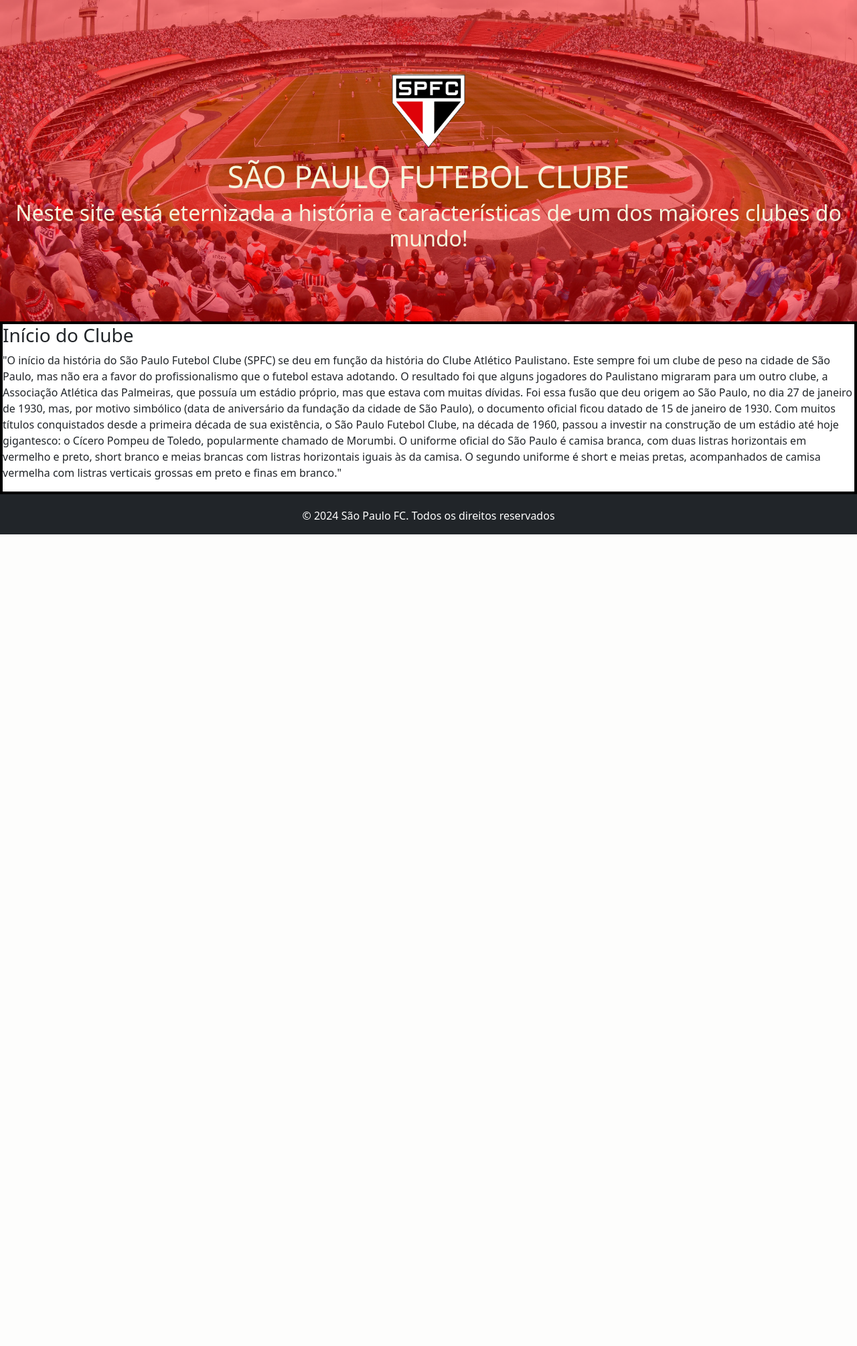
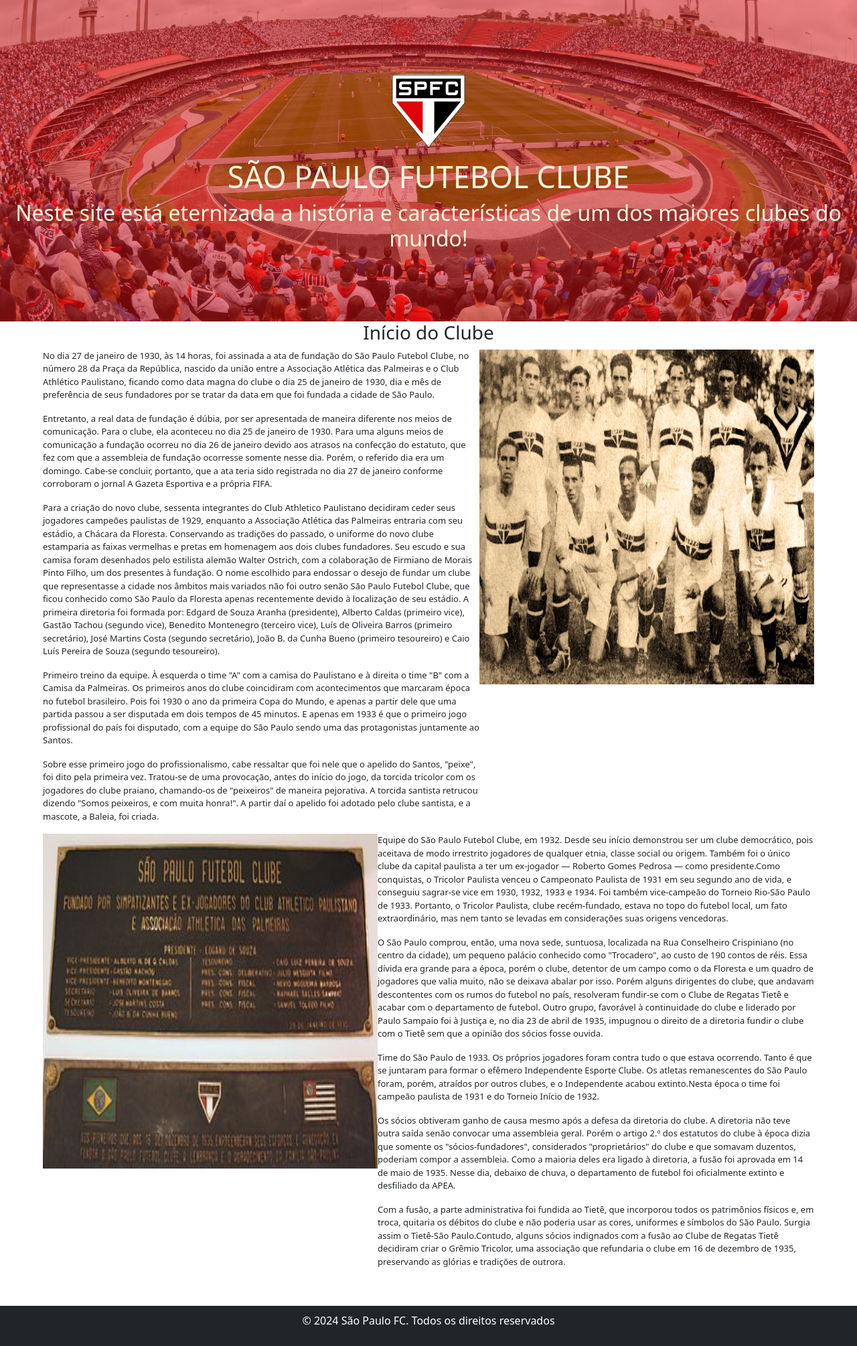
Before and after one commit to yCels/Desafio-3, a Flask app: page / in a window 1280 px wide. Shown: the part 107-2117 px from the top of the page at 67% size. Before the commit the page ends 905 px from the top, so only its background shows below. Run offline with Flask 3, Linux system fonts and the light colour scheme; some libraries are stand-ins or nearby versions.

Commit message:
disposição texto home

```diff
--- a/source/app.py
+++ b/source/app.py
@@ -6,13 +6,13 @@
 def index():
     return render_template('index.html')
 
-# @app.route('/pagina2')
-# def pagina2():
-#     return render_template('pagina2.html')
+@app.route('/camisetas')
+def camisetas():
+    return render_template('camisetas.html')
 
-# @app.route('pagina3')
-# def pagina3():
-#     return render_template('pagina3.html')
+@app.route('/titulos')
+def títulos():
+    return render_template('titulos.html')
 
 
 
--- a/source/static/index.css
+++ b/source/static/index.css
@@ -11,7 +11,7 @@
     display: grid;
     place-items: center;
     position: relative;
-    background-color: rgb(255, 0, 0);
+    background-color: rgba(222, 14,13 );
 
 }
 
@@ -39,64 +39,36 @@
 
 
 /* .............................................. */
-
-
- .section{
-    background-color: rgb(255, 255, 255);
-    border: solid black 4px;
-    text-align: left;
-
- }
-
-.section-content{
-    background-color: aliceblue;
-}
-
-.section-content h3{
-    text-align: center;
+/*                   SECTION CONTENT              */
+.container-section img{
+    width: 600px;
+    height: 500px;
 }
 
 
 
-
-
-
-
-
-
-
-
-
-
-
-
-
-
-
-
-
-
-
-
-/* .container-index{
-    background-image: url('../static/imagens/torcidasp.jpg');
-    background-size: cover;
-    background-position: center;
-    max-width: 100%;
-    max-height: 100%;
+.sectionT{
+    display: flex;
+    margin-left:5% ;
+    margin-right: 5%;
+}
+.sectionT img{
+    max-width: 500px ;
+    max-height: 500px;
 }
 
-.img-content{
-    max-width: 30%;
-    max-width: 30%;
-}
-.background{
-
-    background-image: url('../static/imagens/torcidasp.jpg');
-
+.paragrafo p{
+    flex-wrap: column wrap ;
+    font-size: 13px;
 }
 
 
-.container-index-content{
-    text-align: center;
-} */
+.img2-section{
+    max-width: 1000px ;
+    max-height: 1000px;
+}
+
+.img1-section{
+    max-width: 1000px ;
+    max-height: 1000px;
+}
--- a/source/static/main.css
+++ b/source/static/main.css
@@ -20,16 +20,10 @@
  footer {
     background-color: #212529;
     color: white;
-    padding: 20px 0;
+    padding: 10px;
     text-align: center;
     width: 100%;
     bottom: 0;
+    margin-top: 40px;
 
 }
-
-.footer-content {
-    max-width: 100%; /* Largura máxima do conteúdo do footer */
-    max-height: 60px;
-    margin: 0 auto;
-    background-color: #212529;
-}
--- a/source/templates/base.html
+++ b/source/templates/base.html
@@ -13,9 +13,8 @@
 
 
     <title>{%block title%} Base projeto {%endblock%}</title>
-
+</head>
 <body>
-    </head>
     <nav class="navbar navbar-expand-lg navbar-dark bg-dark p-3">
         <div class="container-fluid">
             <img class="imagem-logo" src="{{url_for('static', filename='imagens/santo-paulo.png')}}" class="navbar-brand"
@@ -28,13 +27,13 @@
             <div class=" collapse navbar-collapse" id="navbarNavDropdown">
                 <ul class="navbar-nav ms-auto ">
                     <li class="nav-item">
-                        <a class="nav-link mx-2 active" aria-current="page" href="index.html">Clube</a>
+                        <a class="nav-link mx-2 active" aria-current="page" href="/">Clube</a>
                     </li>
                     <li class="nav-item">
-                        <a class="nav-link mx-2" href="titulos.html">Títulos</a>
+                        <a class="nav-link mx-2" href="/titulos">Títulos</a>
                     </li>
                     <li class="nav-item">
-                        <a class="nav-link mx-2" href="#">Estádio e camisetas</a>
+                        <a class="nav-link mx-2" href="/camisetas">Estádio e camisetas</a>
                     </li>
                     <li class="nav-item dropdown">
                         <a class="nav-link mx-2 dropdown-toggle" href="#" id="navbarDropdownMenuLink" role="button"
--- a/source/templates/index.html
+++ b/source/templates/index.html
@@ -18,37 +18,142 @@
 
 </div>
 
-<div class="section">
-        <h3>Início do Clube</h3>
-                <p>
-                    "O início da história do São Paulo Futebol Clube (SPFC) se deu em função da história do Clube
-                    Atlético
-                    Paulistano. Este sempre foi um clube de peso na cidade de São Paulo, mas não era a favor do
-                    profissionalismo
-                    que o futebol estava adotando. O resultado foi que alguns jogadores do Paulistano migraram para um
-                    outro
-                    clube, a Associação Atlética das Palmeiras, que possuía um estádio próprio, mas que estava com
-                    muitas
-                    dívidas. Foi essa fusão que deu origem ao São Paulo, no dia 27 de janeiro de 1930, mas, por motivo
-                    simbólico
-                    (data de aniversário da fundação da cidade de São Paulo), o documento oficial ficou datado de 15 de
-                    janeiro
-                    de 1930.
+<div class="container-section">
 
-                    Com muitos títulos conquistados desde a primeira década de sua existência, o São Paulo Futebol
-                    Clube, na
-                    década de 1960, passou a investir na construção de um estádio até hoje gigantesco: o Cícero Pompeu
-                    de
-                    Toledo, popularmente chamado de Morumbi.
+    <h3 style="text-align: center;"> Início do Clube</h3>
 
-                    O uniforme oficial do São Paulo é camisa branca, com duas listras horizontais em vermelho e preto,
-                    short
-                    branco e meias brancas com listras horizontais iguais às da camisa. O segundo uniforme é short e
-                    meias
-                    pretas, acompanhados de camisa vermelha com listras verticais grossas em preto e finas em branco."
+    <div class="sectionT">
+        <div class="paragrafo">
+            <p>No dia 27 de janeiro de 1930, às 14 horas, foi assinada a ata de fundação do São Paulo Futebol Clube, no
+                número 28 da Praça da República, nascido da união entre a Associação Atlética das Palmeiras e o Club
+                Athlético Paulistano, ficando como data magna do clube o dia 25 de janeiro de 1930, dia e mês de
+                preferência
+                de seus fundadores por se tratar da data em que foi fundada a cidade de São Paulo.</p>
+
+            <p>Entretanto, a real data de fundação é dúbia, por ser apresentada de maneira diferente nos meios de
+                comunicação. Para o clube, ela aconteceu no dia 25 de janeiro de 1930. Para uma alguns meios de
+                comunicação
+                a fundação ocorreu no dia 26 de janeiro devido aos atrasos na confecção do estatuto, que fez com que a
+                assembleia de fundação ocorresse somente nesse dia. Porém, o referido dia era um domingo. Cabe-se
+                concluir,
+                portanto, que a ata teria sido registrada no dia 27 de janeiro conforme corroboram o jornal A Gazeta
+                Esportiva e a própria FIFA.</p>
+
+            <p>Para a criação do novo clube, sessenta integrantes do Club Athletico Paulistano decidiram ceder seus
+                jogadores campeões paulistas de 1929, enquanto a Associação Atlética das Palmeiras entraria com seu
+                estádio,
+                a Chácara da Floresta. Conservando as tradições do passado, o uniforme do novo clube estamparia as
+                faixas
+                vermelhas e pretas em homenagem aos dois clubes fundadores. Seu escudo e sua camisa foram desenhados
+                pelo
+                estilista alemão Walter Ostrich, com a colaboração de Firmiano de Morais Pinto Filho, um dos presentes à
+                fundação. O nome escolhido para endossar o desejo de fundar um clube que representasse a cidade nos
+                âmbitos
+                mais variados não foi outro senão São Paulo Futebol Clube, que ficou conhecido como São Paulo da
+                Floresta
+                apenas recentemente devido à localização de seu estádio. A primeira diretoria foi formada por: Edgard de
+                Souza Aranha (presidente), Alberto Caldas (primeiro vice), Gastão Tachou (segundo vice), Benedito
+                Montenegro
+                (terceiro vice), Luís de Oliveira Barros (primeiro secretário), José Martins Costa (segundo secretário),
+                João B. da Cunha Bueno (primeiro tesoureiro) e Caio Luís Pereira de Souza (segundo tesoureiro).</p>
 
 
+            <p>Primeiro treino da equipe. À esquerda o time "A" com a camisa do Paulistano e à direita o time "B" com a
+                Camisa da Palmeiras.
+                Os primeiros anos do clube coincidiram com acontecimentos que marcaram época no futebol brasileiro. Pois
+                foi
+                1930 o ano da primeira Copa do Mundo, e apenas a partir dele que uma partida passou a ser disputada em
+                dois
+                tempos de 45 minutos. E apenas em 1933 é que o primeiro jogo profissional do país foi disputado, com a
+                equipe do São Paulo sendo uma das protagonistas juntamente ao Santos.</p>
+
+            <p>Sobre esse primeiro jogo do profissionalismo, cabe ressaltar que foi nele que o apelido do Santos,
+                "peixe",
+                foi dito pela primeira vez. Tratou-se de uma provocação, antes do início do jogo, da torcida tricolor
+                com os
+                jogadores do clube praiano, chamando-os de "peixeiros" de maneira pejorativa. A torcida santista
+                retrucou
+                dizendo "Somos peixeiros, e com muita honra!". A partir daí o apelido foi adotado pelo clube santista, e
+                a
+                mascote, a Baleia, foi criada.</p>
+        </div>
+
+        <div>
+            <img class="img1-section" src="../static/imagens/são-paulo-primeiro-time-2.png">
+        </div>
+
+
+    </div>
+
+    <div class="sectionT">
+        <div>
+            <img class="img2-section" src="../static/imagens/Memorial_-_foundation_-_01.jpg">
+        </div>
+        <div class="paragrafo">
+            <p>Equipe do São Paulo Futebol Clube, em 1932.
+                Desde seu início demonstrou ser um clube democrático, pois aceitava de modo irrestrito jogadores de
+                qualquer
+                etnia, classe social ou origem. Também foi o único clube da capital paulista a ter um ex-jogador —
+                Roberto
+                Gomes Pedrosa — como presidente.Como conquistas, o Tricolor Paulista venceu o Campeonato Paulista de
+                1931 em
+                seu segundo ano de vida, e conseguiu sagrar-se vice em 1930, 1932, 1933 e 1934. Foi também
+                vice-campeão do
+                Torneio Rio-São Paulo de 1933. Portanto, o Tricolor Paulista, clube recém-fundado, estava no topo do
+                futebol
+                local, um fato extraordinário, mas nem tanto se levadas em considerações suas origens vencedoras.
             </p>
+
+            <p>O São Paulo comprou, então, uma nova sede, suntuosa, localizada na Rua Conselheiro Crispiniano (no
+                centro
+                da
+                cidade), um pequeno palácio conhecido como "Trocadero", ao custo de 190 contos de réis. Essa dívida
+                era
+                grande para a época, porém o clube, detentor de um campo como o da Floresta e um quadro de jogadores
+                que
+                valia muito, não se deixava abalar por isso. Porém alguns dirigentes do clube, que andavam
+                descontentes com
+                os rumos do futebol no país, resolveram fundir-se com o Clube de Regatas Tietê e acabar com o
+                departamento
+                de futebol. Outro grupo, favorável à continuidade do clube e liderado por Paulo Sampaio foi à
+                Justiça e, no
+                dia 23 de abril de 1935, impugnou o direito de a diretoria fundir o clube com o Tietê sem que a
+                opinião dos
+                sócios fosse ouvida.</p>
+
+
+            <p>Time do São Paulo de 1933.
+                Os próprios jogadores foram contra tudo o que estava ocorrendo. Tanto é que se juntaram para formar
+                o
+                efêmero Independente Esporte Clube. Os atletas remanescentes do São Paulo foram, porém, atraídos por
+                outros
+                clubes, e o Independente acabou extinto.Nesta época o time foi campeão paulista de 1931 e do Torneio
+                Início
+                de 1932.</p>
+
+            <p>Os sócios obtiveram ganho de causa mesmo após a defesa da diretoria do clube. A diretoria não teve
+                outra
+                saída senão convocar uma assembleia geral. Porém o artigo 2.º dos estatutos do clube à época dizia
+                que
+                somente os "sócios-fundadores", considerados "proprietários" do clube e que somavam duzentos,
+                poderiam
+                compor a assembleia. Como a maioria deles era ligado à diretoria, a fusão foi aprovada em 14 de maio
+                de
+                1935. Nesse dia, debaixo de chuva, o departamento de futebol foi oficialmente extinto e desfiliado
+                da APEA.
+            </p>
+
+            <p>Com a fusão, a parte administrativa foi fundida ao Tietê, que incorporou todos os patrimônios físicos
+                e, em
+                troca, quitaria os débitos do clube e não poderia usar as cores, uniformes e símbolos do São Paulo.
+                Surgia
+                assim o Tietê-São Paulo.Contudo, alguns sócios indignados com a fusão ao Clube de Regatas Tietê
+                decidiram
+                criar o Grêmio Tricolor,
+                uma associação que refundaria o clube em 16 de dezembro de 1935, preservando as glórias e tradições
+                de
+                outrora.</p>
+        </div>
 
     </div>
 
@@ -56,72 +161,4 @@
 
 
 
-
-
-
-
-
-
-
-
-
-
-
-
-
-<!-- <div class="pag-index">
-
-
-    <div class="headline">
-
-        <div class="background-headline">
-            <img class="imagem" src="../static/imagens/torcidasp.jpg">
-        </div>
-
-        <div class="headline-content">
-            <img src="../static/imagens/sp-cc.png" style="width: 250px;">
-
-            <h2 style="font-size: 45px;">SÃO PAULO FUTEBOL CLUBE</h2>
-            <h2 style="color: rgb(24, 24, 24);">Neste site está eternizada a história e características de um dos
-                maiores clubes do mundo.</h2>
-        </div>
-
-
-
-        <div class="section">
-
-            <div class="section-content">
-                <h3>História do Clube</h3>
-                <p>
-                    "O início da história do São Paulo Futebol Clube (SPFC) se deu em função da história do Clube
-                    Atlético
-                    Paulistano. Este sempre foi um clube de peso na cidade de São Paulo, mas não era a favor do
-                    profissionalismo
-                    que o futebol estava adotando. O resultado foi que alguns jogadores do Paulistano migraram para um
-                    outro
-                    clube, a Associação Atlética das Palmeiras, que possuía um estádio próprio, mas que estava com
-                    muitas
-                    dívidas. Foi essa fusão que deu origem ao São Paulo, no dia 27 de janeiro de 1930, mas, por motivo
-                    simbólico
-                    (data de aniversário da fundação da cidade de São Paulo), o documento oficial ficou datado de 15 de
-                    janeiro
-                    de 1930.
-
-                    Com muitos títulos conquistados desde a primeira década de sua existência, o São Paulo Futebol
-                    Clube, na
-                    década de 1960, passou a investir na construção de um estádio até hoje gigantesco: o Cícero Pompeu
-                    de
-                    Toledo, popularmente chamado de Morumbi.
-
-                    O uniforme oficial do São Paulo é camisa branca, com duas listras horizontais em vermelho e preto,
-                    short
-                    branco e meias brancas com listras horizontais iguais às da camisa. O segundo uniforme é short e
-                    meias
-                    pretas, acompanhados de camisa vermelha com listras verticais grossas em preto e finas em branco."
-
-
-                </p>
-            </div>
-        </div>
-    </div> -->
 {%endblock%}
```
Also changed, not shown: source/static/imagens/Memorial_-_foundation_-_01.jpg (added). Lines whose indentation alone changed are shown as unchanged.
